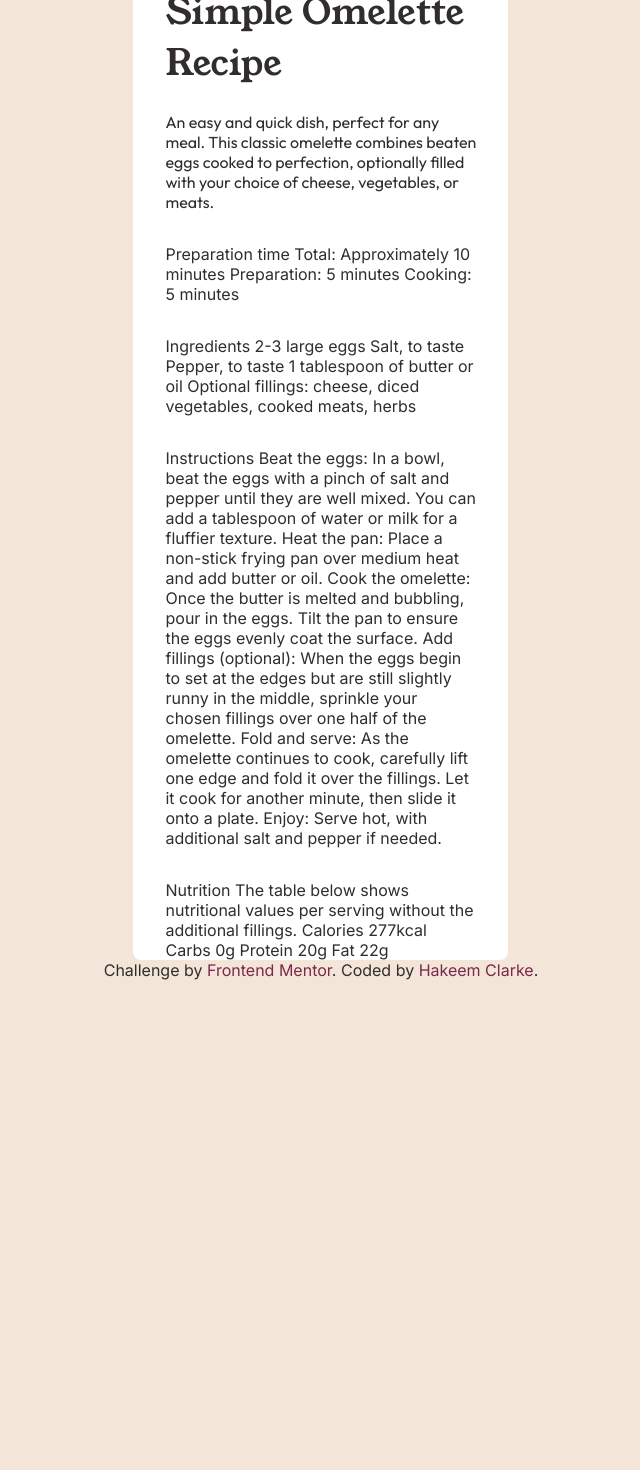
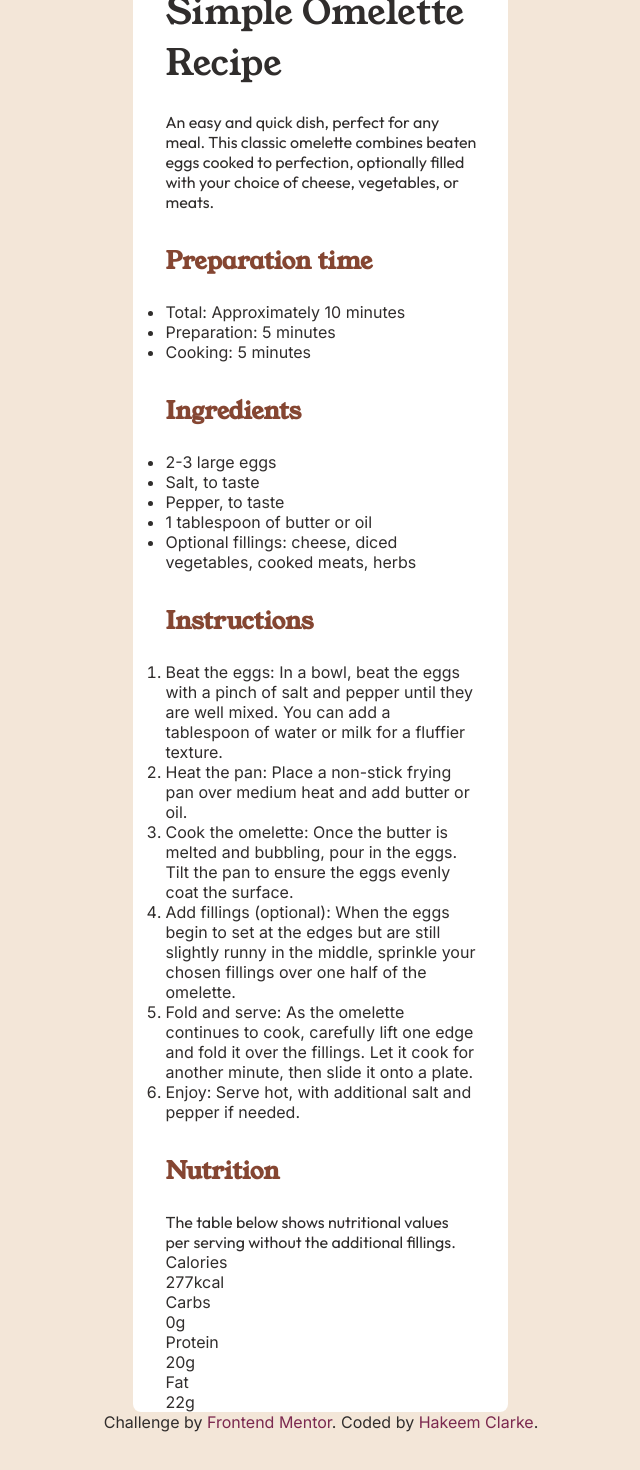
Before and after one commit to hakeem-jc/recipe-page, a Next.js app: page / in a window 1280 px wide. Shown: the part 348-1818 px from the top of the page, without its empty margins (319-959 px from the left). Before the commit the page ends 1452 px from the top, so only its background shows below. Built offline with nearby package versions, Linux system fonts and the light colour scheme.

Commit message:
Add markup

```diff
--- a/app/page.tsx
+++ b/app/page.tsx
@@ -22,59 +22,73 @@ export default function Home() {
           </article>
 
           <article className={styles.prepTime}>
-Preparation time
-
-Total: Approximately 10 minutes
-Preparation: 5 minutes
-Cooking: 5 minutes
+            <h2>Preparation time</h2>
+            <ul>
+              <li>Total: Approximately 10 minutes</li>
+              <li>Preparation: 5 minutes</li>
+              <li>Cooking: 5 minutes</li>
+            </ul>
           </article>
 
           <article className={styles.recipeSection}>
-          Ingredients
-
-2-3 large eggs
-Salt, to taste
-Pepper, to taste
-1 tablespoon of butter or oil
-Optional fillings: cheese, diced vegetables, cooked meats, herbs
+            <h2>Ingredients</h2>
+            <ul>
+              <li>2-3 large eggs</li>
+              <li>Salt, to taste</li>
+              <li>Pepper, to taste</li>
+              <li>1 tablespoon of butter or oil</li>
+              <li>Optional fillings: cheese, diced vegetables, cooked meats, herbs</li>
+            </ul>
           </article>
 
           <article className={styles.recipeSection}>
-          Instructions
-
-Beat the eggs: In a bowl, beat the eggs with a pinch of salt and pepper until they are well mixed.
-You can add a tablespoon of water or milk for a fluffier texture.
-
-Heat the pan: Place a non-stick frying pan over medium heat and add butter or oil.
-
-Cook the omelette: Once the butter is melted and bubbling, pour in the eggs. Tilt the pan to ensure
-the eggs evenly coat the surface.
-
-Add fillings (optional): When the eggs begin to set at the edges but are still slightly runny in the
-middle, sprinkle your chosen fillings over one half of the omelette.
-
-Fold and serve: As the omelette continues to cook, carefully lift one edge and fold it over the
-fillings. Let it cook for another minute, then slide it onto a plate.
-
-Enjoy: Serve hot, with additional salt and pepper if needed.
+            <h2>Instructions</h2>
+            <ol>
+              <li>
+                Beat the eggs: In a bowl, beat the eggs with a pinch of salt and pepper until they are well mixed. You can add a tablespoon of water or milk for a fluffier texture.
+              </li>
+              <li>
+                Heat the pan: Place a non-stick frying pan over medium heat and add butter or oil.
+              </li>
+              <li>
+                Cook the omelette: Once the butter is melted and bubbling, pour in the eggs. Tilt the pan to ensure the eggs evenly coat the surface.
+              </li>
+              <li>
+                Add fillings (optional): When the eggs begin to set at the edges but are still slightly runny in the middle, sprinkle your chosen fillings over one half of the omelette.
+              </li>
+              <li>
+                Fold and serve: As the omelette continues to cook, carefully lift one edge and fold it over the fillings. Let it cook for another minute, then slide it onto a plate.
+              </li>
+              <li>
+                Enjoy: Serve hot, with additional salt and pepper if needed.
+              </li>
+            </ol>
           </article>
 
           <article className={styles.recipeSection}>
-          Nutrition
+            <h2>Nutrition</h2>
+            <p>The table below shows nutritional values per serving without the additional fillings.</p>
+            <div>
+              <div className={styles.row}>
+                <div className={styles.cell}>Calories</div>
+                <div className={styles.coloredCell}>277kcal</div>
+              </div>
 
-The table below shows nutritional values per serving without the additional fillings.
+              <div className={styles.row}>
+                <div className={styles.cell}>Carbs</div>
+                <div className={styles.coloredCell}>0g</div>
+              </div>
 
-Calories
-277kcal
+              <div className={styles.row}>
+                <div className={styles.cell}>Protein</div>
+                <div className={styles.coloredCell}>20g</div>
+              </div>
 
-Carbs
-0g
-
-Protein
-20g
-
-Fat
-22g
+              <div className={styles.row}>
+                <div className={styles.cell}>Fat</div>
+                <div className={styles.coloredCell}>22g</div>
+              </div>
+            </div>
           </article>
         </section>
        </article>
```
